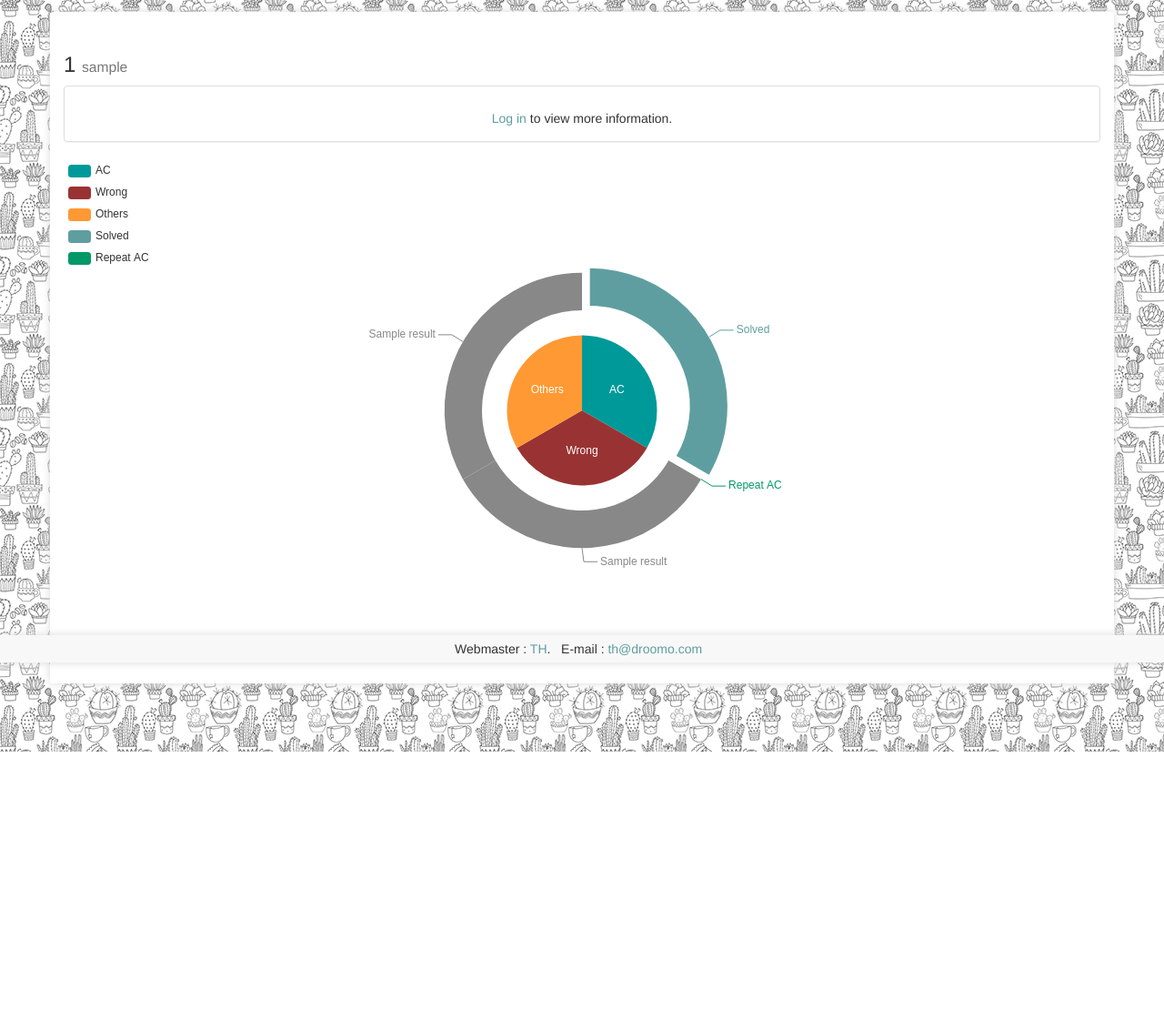
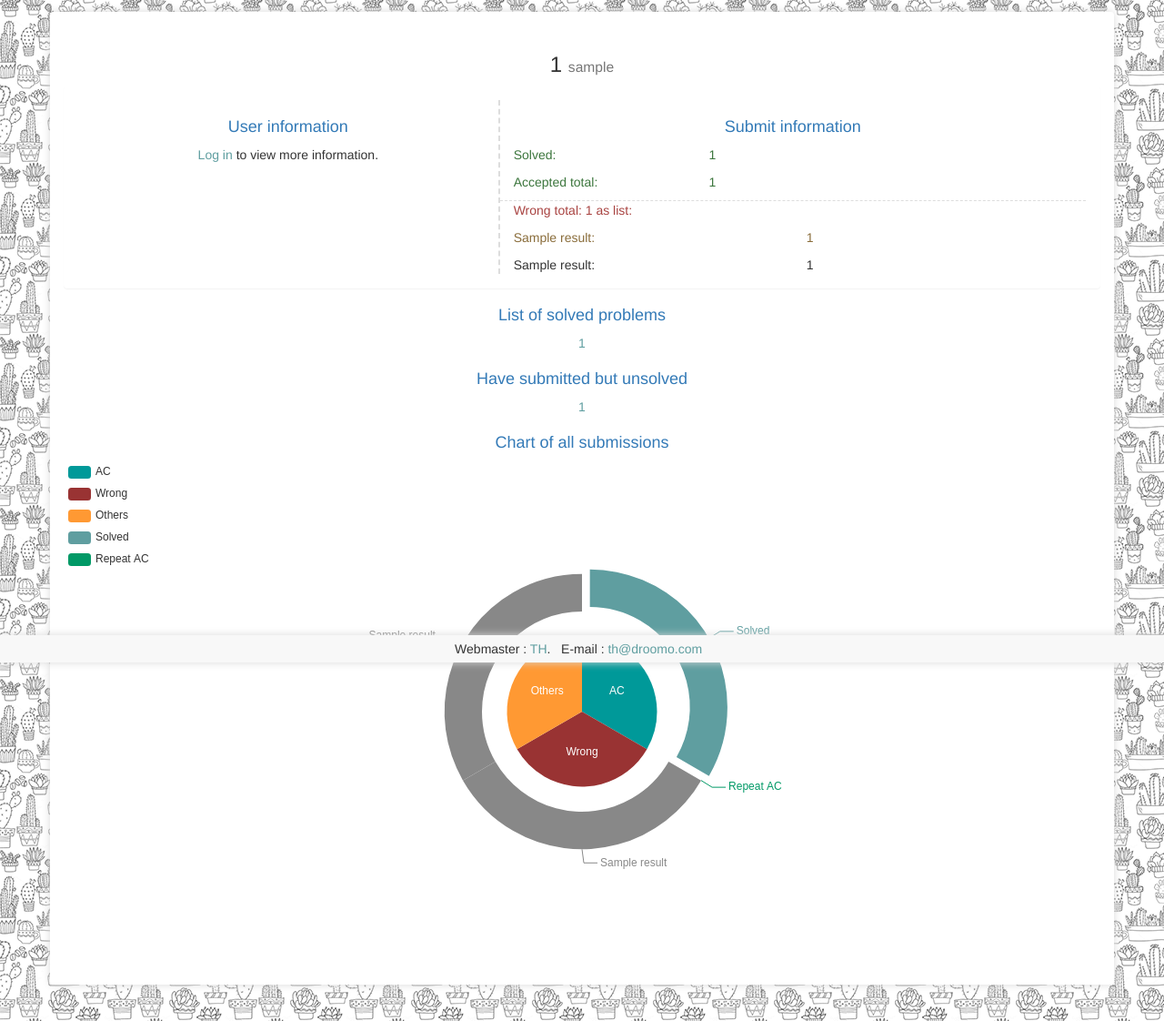
Before and after one commit to 01viniciusmelo/AcmoreWeb, a Django app: template apps/user/templates/one-user.html in a window 1280 px wide. Shown: the part 72-1194 px from the top of the page at 91% size. Before the commit the page ends 898 px from the top, so only its background shows below. Run offline with Django 3.2, Linux system fonts and the light colour scheme; the template is opened without the code that fills it: most values are stand-ins (such as "Sample title", 1, 10 or a date in 2020); some libraries are stand-ins or nearby versions.

Commit message:
user center

```diff
--- a/apps/user/templates/one-user.html
+++ b/apps/user/templates/one-user.html
@@ -1,29 +1,46 @@
 {% extends "base.html" %}
 
 {% block title %}
-{{ u.user_id }} -- ACMORE .
+{{ u.user_id }} - ACMORE .
 {% endblock %}
 
 {% block style %}
 <style>
-.panel>.panel-body>.row {
+.panel>.panel-body .row {
     margin-top: 10px;
+}
+.block-title{
+    margin-top: 20px;
 }
 </style>
 {% endblock %}
 {% block main %}
-    <h3>{{ u.user_id }} <small>{{ u.nick }}</small></h3>
-    <div class="panel panel-default">
+    <h3 class="text-center">{{ u.user_id }} <small>{{ u.nick }}</small></h3>
+    <div class="panel">
         <div class="panel-body">
+            <div class="user-info col-md-5 col-sm-12">
+            <h4 class="text-center text-primary block-title">User information</h4>
             {% if user.is_authenticated %}
                 {% if user.is_email_check %}
                     <div class="row">
-                        <div class="col-xs-3">School:</div>
-                        <div class="col-xs-9">{{ u.school }}</div>
+                        <div class="col-xs-4">Username:</div>
+                        <div class="col-xs-8">{{ u.user_id }}</div>
                     </div>
                     <div class="row">
-                        <div class="col-xs-3">Email:</div>
+                        <div class="col-xs-4">Nick name:</div>
+                        <div class="col-xs-8">{{ u.nick }}</div>
+                    </div>
+                    <div class="row">
+                        <div class="col-xs-4">School:</div>
+                        <div class="col-xs-8">{{ u.school }}</div>
+                    </div>
+                    <div class="row">
+                        <div class="col-xs-4">Email:</div>
                         <div class="col-xs-8">{{ u.email }}</div>
+                    </div>
+                    <div class="row">
+                        <div class="col-xs-4">Registered on:</div>
+                        <div class="col-xs-8">{{ u.reg_time }}</div>
                     </div>
                 {% else %}
                     <div class="row text-center">
@@ -36,9 +53,56 @@
                     <a href="{% url 'account_login' %}?from_url={{ request.path }}"><span>Log in</span></a> to view more information.
                 </div>
             {% endif %}
+            </div>
+            <div class="submit-info col-md-7 col-sm-12" style="border-left: 2px dashed #ddd;">
+                <h4 class="text-center text-primary block-title">Submit information</h4>
+                <div class="row text-success">
+                    <div class="col-xs-4">Solved:</div>
+                    <div class="col-xs-8">{{ total_solved_number }}</div>
+                </div>
+                <div class="row text-success">
+                    <div class="col-xs-4">Accepted total:</div>
+                    <div class="col-xs-8">{{ total_ac_number }}</div>
+                </div>
+                <div class="row" style="border-top: 1px dashed #ddd">
+                    <div class="col-xs-10 text-danger">Wrong total: {{ total_wrong_number }} as list:</div>
+                    <div class="col-xs-2"></div>
+                </div>
+                {% for result in total_wrong %}
+                    <div class="row text-warning">
+                        <div class="col-xs-6">{{ result.name }}:</div>
+                        <div class="col-xs-6">{{ result.count }}</div>
+                    </div>
+                {% endfor %}
+                {% for result in total_others %}
+                    <div class="row">
+                        <div class="col-xs-6">{{ result.name }}:</div>
+                        <div class="col-xs-6">{{ result.count }}</div>
+                    </div>
+                {% endfor %}
+            </div>
         </div>
     </div>
+    {% if solutions_ac %}
+    <div class="text-center">
+        <h4 class="text-center text-primary block-title">List of solved problems</h4>
+        {% for solution in solutions_ac %}
+            <a target="_blank" href="{% url 'status_list' %}?user_id={{ u.user_id }}&problem={{ solution.problem_id }}">{{ solution.problem_id }}</a>
+        {% endfor %}
+    </div>
+    {% endif %}
+    {% if solutions_wa %}
+    <div class="text-center">
+        <h4 class="text-center text-primary block-title">Have submitted but unsolved</h4>
+        {% for solution in solutions_wa %}
+            <a target="_blank" href="{% url 'status_list' %}?user_id={{ u.user_id }}&problem={{ solution.problem_id }}">{{ solution.problem_id }}</a>
+        {% endfor %}
+    </div>
+    {% endif %}
+    {% if solutions_ac %}
+    <h4 class="text-center text-primary block-title">Chart of all submissions</h4>
     <div id="chart" style="width: 100%;height:550px;"></div>
+    {% endif %}
 
 {% endblock %}
 {% block script %}
--- a/apps/user/templates/user-list.html
+++ b/apps/user/templates/user-list.html
@@ -1,7 +1,7 @@
 {% extends "base.html" %}
 
 {% block title %}
-Problem List.
+user rank list.
 {% endblock %}
 
 {% block style %}
--- a/msg.txt
+++ /dev/null
@@ -1 +0,0 @@
-近期系统升级，可能出现间歇性短时间无法访问
```
Also changed, not shown: apps/account/templates/user-center.html (+19 -11 lines), apps/account/views.py (+28 -21 lines), apps/user/views/user.py (+9 -9 lines).
